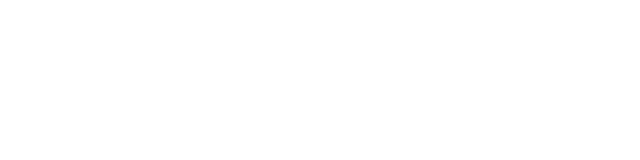
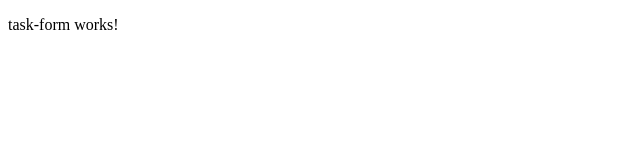
Before and after one commit to bk20dev/angular-todo-app, an Angular app: page /1/edit in a window 1280 px wide. Before the commit this address led to /. Shown: the top 160 px of the page, without its empty margins (0-640 px from the left). Built offline with nearby package versions, Linux system fonts and the light colour scheme.

Commit message:
Generate task-form component

```diff
--- a/src/app/app-routing.module.ts
+++ b/src/app/app-routing.module.ts
@@ -1,8 +1,12 @@
 import { NgModule } from '@angular/core';
 import { RouterModule, Routes } from '@angular/router';
+import { TaskFormComponent } from './task-form/task-form.component';
 import { TaskListComponent } from './task-list/task-list.component';
 
-const routes: Routes = [{ path: '', component: TaskListComponent }];
+const routes: Routes = [
+  { path: '', component: TaskListComponent },
+  { path: ':id/edit', component: TaskFormComponent },
+];
 
 @NgModule({
   imports: [RouterModule.forRoot(routes)],
--- a/src/app/app.module.ts
+++ b/src/app/app.module.ts
@@ -5,9 +5,10 @@ import { AppRoutingModule } from './app-routing.module';
 import { AppComponent } from './app.component';
 import { TaskListComponent } from './task-list/task-list.component';
 import { TaskService } from './task.service';
+import { TaskFormComponent } from './task-form/task-form.component';
 
 @NgModule({
-  declarations: [AppComponent, TaskListComponent],
+  declarations: [AppComponent, TaskListComponent, TaskFormComponent],
   imports: [BrowserModule, AppRoutingModule],
   providers: [TaskService],
   bootstrap: [AppComponent],
--- /dev/null
+++ b/src/app/task-form/task-form.component.html
@@ -0,0 +1 @@
+<p>task-form works!</p>
--- a/src/app/task-list/task-list.component.html
+++ b/src/app/task-list/task-list.component.html
@@ -16,7 +16,7 @@
             <td>{{ task.title }}</td>
             <td>
                 <button (click)="markTaskCompleted(task)">Mark completed</button>
-                <button>Edit</button>
+                <button [routerLink]="[task.id, 'edit']">Edit</button>
                 <button (click)="deleteTask(task)">Delete</button>
             </td>
         </tr>
```
Also changed, not shown: src/app/task-form/task-form.component.ts (added, +10 -0 lines), src/app/task-form/task-form.component.css (added).
